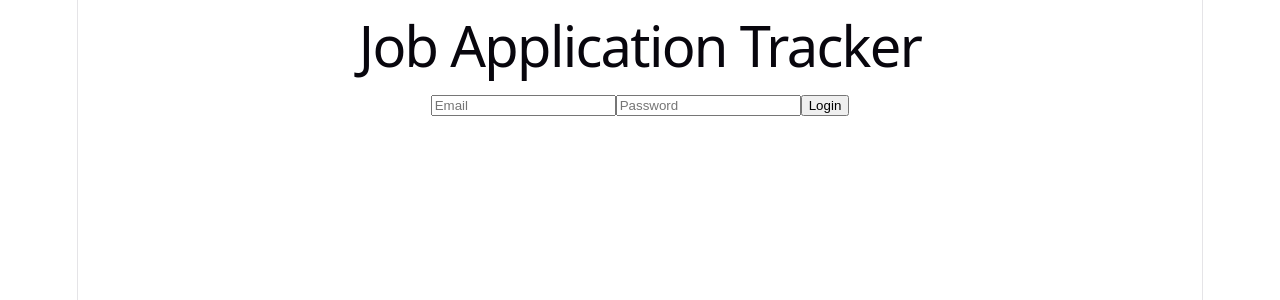
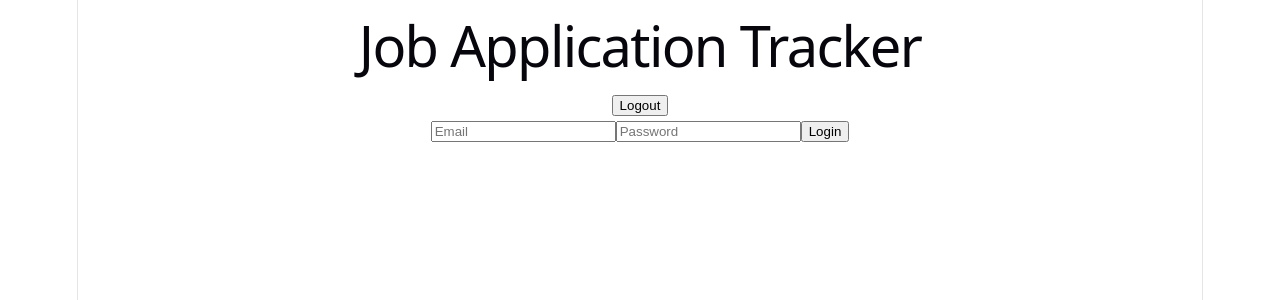
Before and after one commit to rbharathi7995/JOB-APPLICATION-TRACKER, a React app in the folder frontend/: page / in a window 1280 px wide. Shown: the top 300 px of the page. Built offline with nearby package versions, Linux system fonts and the light colour scheme; the HTML template or start-up script is replaced by a standard one.

Commit message:
Add logout functionality

```diff
--- a/frontend/src/App.jsx
+++ b/frontend/src/App.jsx
@@ -24,9 +24,16 @@ function App() {
         .catch((error) => console.log(error));
       },[isLoggedIn]);
 
+      function handleLogout(){
+        localStorage.removeItem('token');
+        setIsLoggedIn(false);
+        setJobs([]);
+     }
+
   return (
     <>
-       <Navbar/>
+       <Navbar handleLogout={handleLogout}/>
+
        {jobs.map((job) => {
         return(
           <JobCard
--- a/frontend/src/components/Login.jsx
+++ b/frontend/src/components/Login.jsx
@@ -32,6 +32,8 @@ function Login({ setIsLoggedIn }) {
 
           });
         }
+
+
     return (
         <div>
             <input onChange={(e) => setEmail(e.target.value)}
--- a/frontend/src/components/Navbar.jsx
+++ b/frontend/src/components/Navbar.jsx
@@ -1,7 +1,10 @@
 
-function Navbar(){
+function Navbar({ handleLogout }) {
     return(
-        <h1>Job Application Tracker</h1>
+        <div>
+            <h1>Job Application Tracker</h1>
+            <button onClick={handleLogout}>Logout</button>
+        </div>
     )
 }
 export default Navbar;
```
